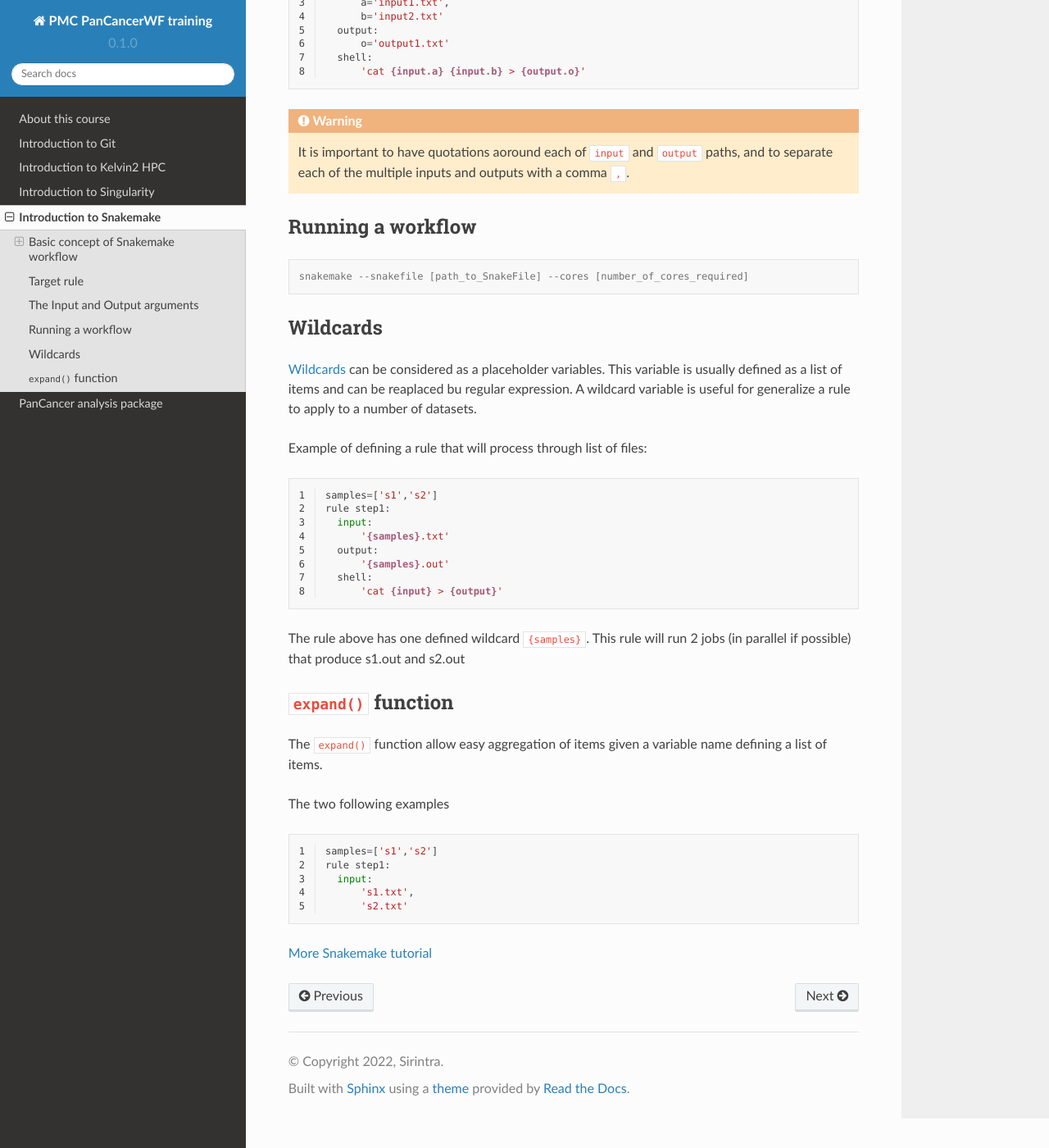
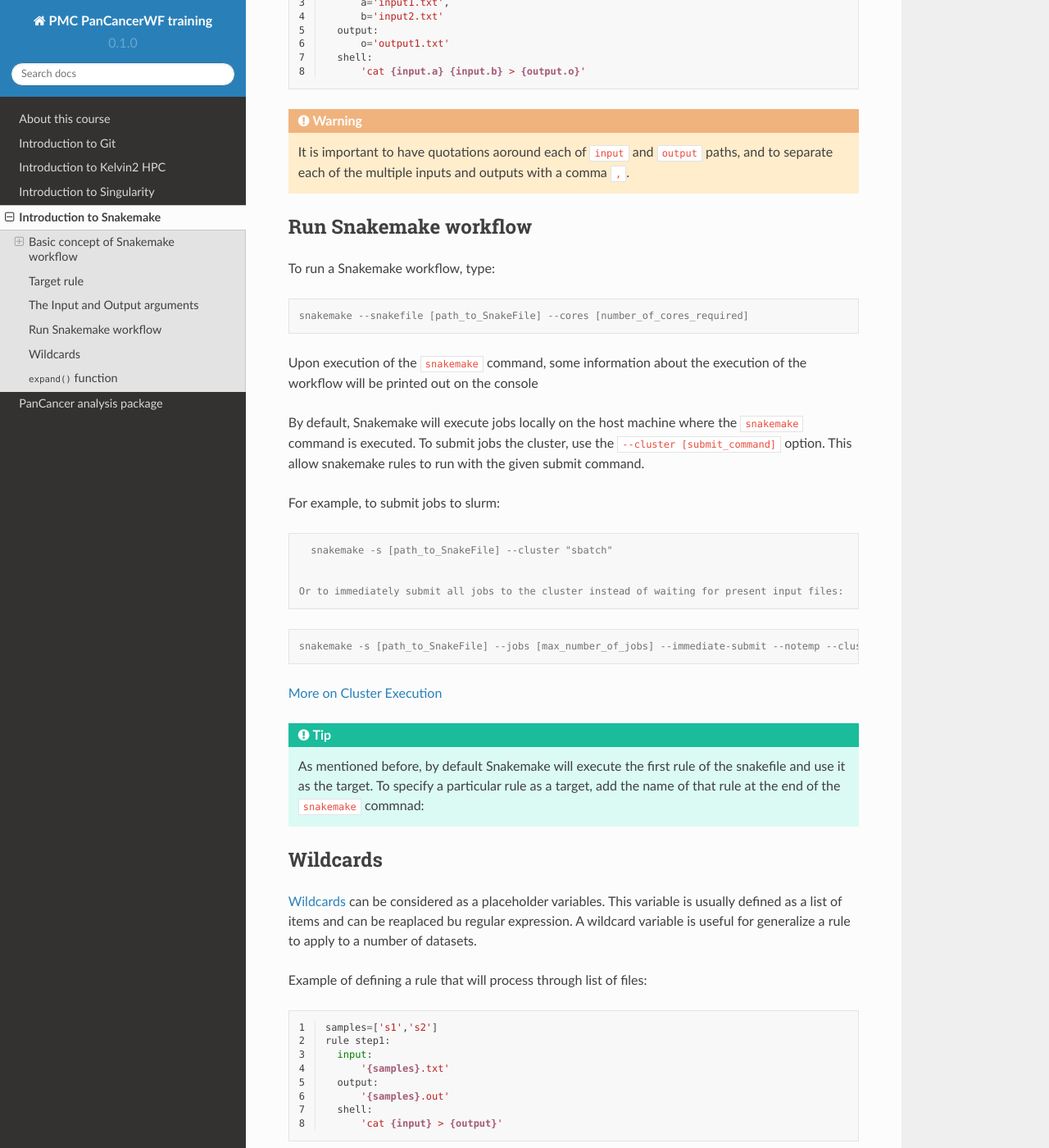
Before and after one commit to sirintra/PMC-PC-training, a Sphinx documentation site: the page built from docs/source/snakemake.rst, in a window 1280 px wide and 1400 px high, scrolled down 2543 px. Shown: the whole window at 82% size. Built offline with Sphinx 7.4.7 and the Read the Docs theme 2.0.0, drawn with Linux system fonts in a browser that asks for light colours; some of the changed text lies outside the part shown.

Commit message:
Update snakemake.rst

```diff
--- a/docs/source/snakemake.rst
+++ b/docs/source/snakemake.rst
@@ -120,13 +120,44 @@ Multiple input or output files can be referred to either by index or by name.
    It is important to have quotations aoround each of ``input`` and ``output`` paths, and to separate each of the multiple inputs and outputs with a comma ``,``.
 
 
-Running a workflow
+Run Snakemake workflow
 ************************************
 
+To run a Snakemake workflow, type:
 
 .. code-block:: console
 
    snakemake --snakefile [path_to_SnakeFile] --cores [number_of_cores_required]
+
+
+Upon execution of the ``snakemake`` command, some information about the execution of the workflow will be printed out on the console
+
+
+By default, Snakemake will execute jobs locally on the host machine where the ``snakemake`` command is executed.
+To submit jobs the cluster, use the ``--cluster [submit_command]`` option. This allow snakemake rules to run with the given submit command.
+
+
+For example, to submit jobs to slurm:
+
+.. code-block:: console
+
+   snakemake -s [path_to_SnakeFile] --cluster "sbatch"
+
+
+ Or to immediately submit all jobs to the cluster instead of waiting for present input files:
+
+.. code-block:: console
+
+   snakemake -s [path_to_SnakeFile] --jobs [max_number_of_jobs] --immediate-submit --notemp --cluster "sbatch --dependency {dependencies}"
+
+
+
+`More on Cluster Execution <https://snakemake.readthedocs.io/en/stable/executing/cluster.html>`_
+
+
+.. Tip::
+
+   As mentioned before, by default Snakemake will execute the first rule of the snakefile and use it as the target. To specify a particular rule as a target, add the name of that rule at the end of the ``snakemake`` commnad:
 
 
 
@@ -156,15 +187,25 @@ The rule above has one defined wildcard ``{samples}``. This rule will run 2 jobs
 ``expand()`` function
 ************************************
 
-The ``expand()`` function allow easy aggregation of items given a variable name defining a list of items.
+The ``expand()`` function allows easy aggregation of items from a given a variable name defining a list of items.
 
-The two following examples
+Example of using the ``expand`` function:
 
 .. code-block:: python
    :linenos:
 
    samples=['s1','s2']
-   rule step1:
+   rule xxx:
+     input:
+       expand("{sample}.txt", sample=samples)
+
+
+The above code is eqivalent to:
+
+.. code-block:: python
+   :linenos:
+
+   rule xxx:
      input:
          's1.txt',
          's2.txt'
```
